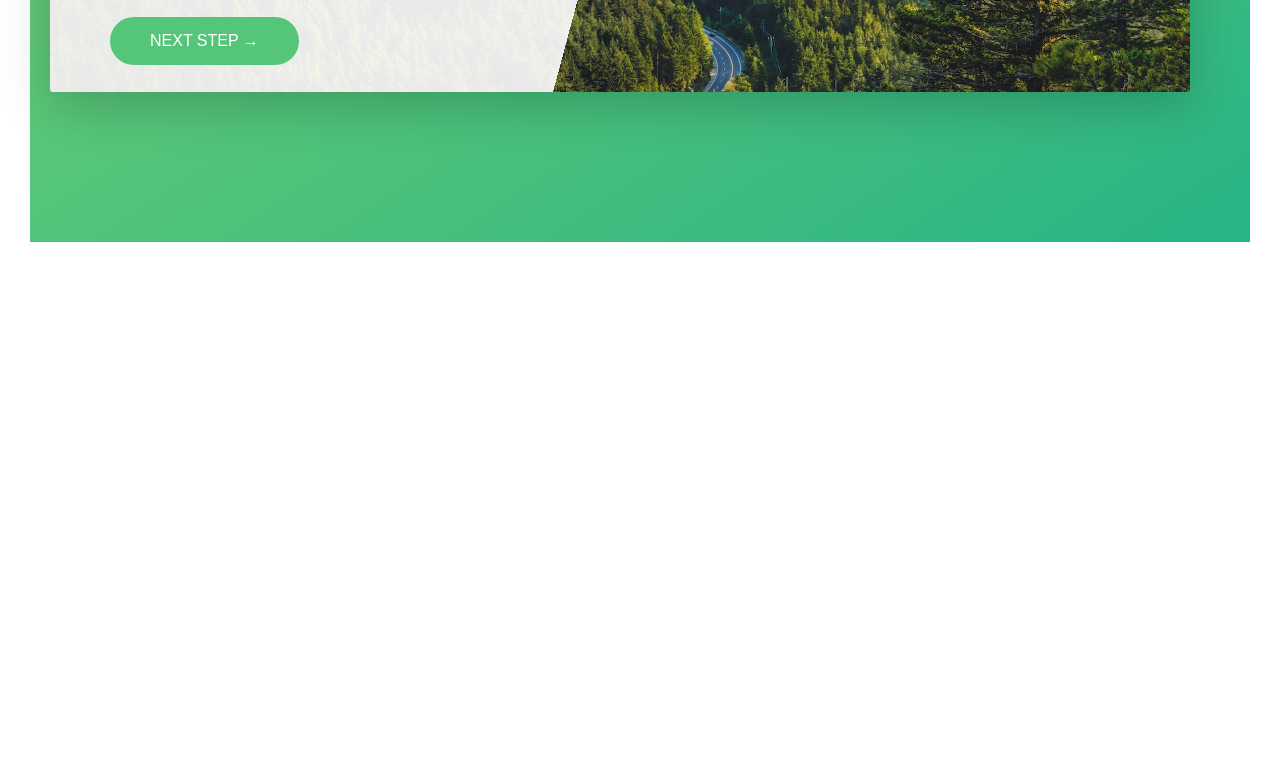
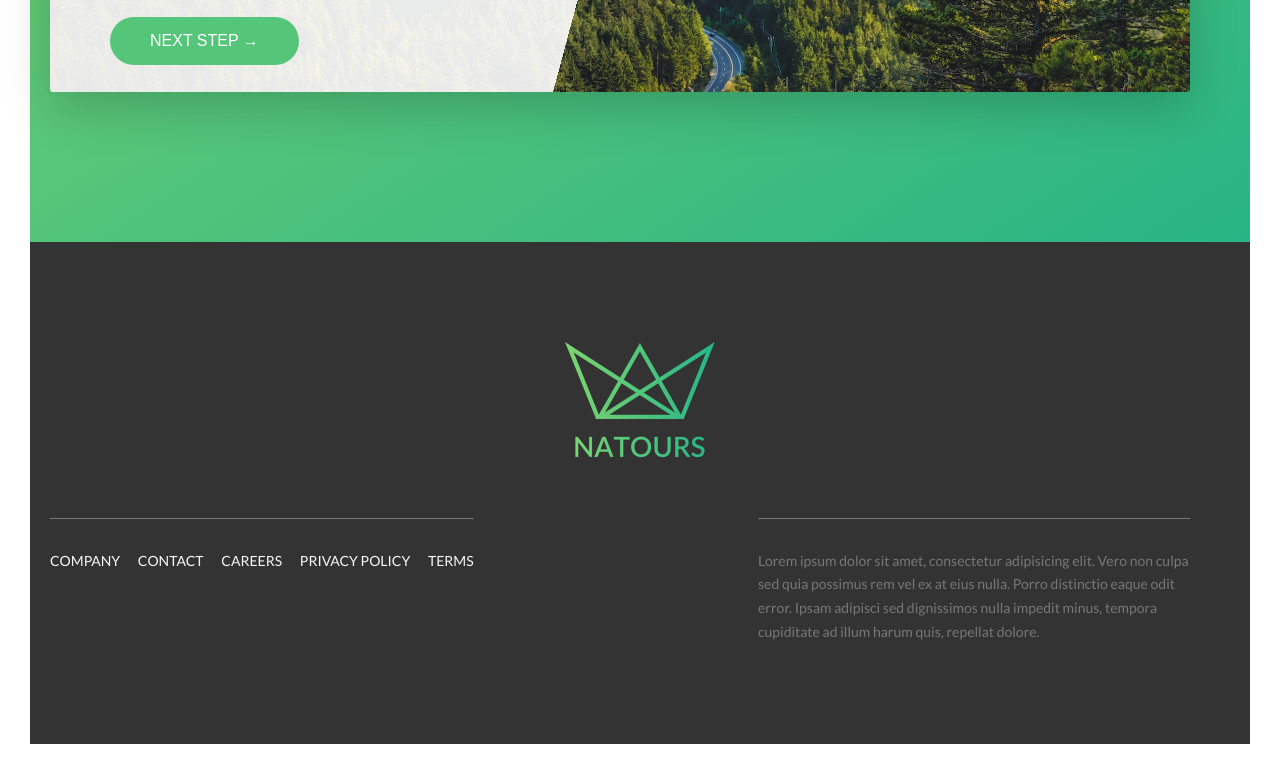
Before and after one commit to gaymemohamed/Natours, a website: page index.html in a window 1280 px wide. Shown: the part 5032-5806 px from the top of the page. Before the commit the page ends 5304 px from the top, so only its background shows below. Drawn offline with Linux system fonts and the light colour scheme.

Commit message:
Footer Section

```diff
--- a/index.html
+++ b/index.html
@@ -281,6 +281,30 @@
             </section>
         </main>
 
+        <footer class="footer">
+            <div class="footer__logo-box">
+                <img src="img/logo-green-2x.png" alt="footer logo" class="footer__logo">
+            </div>
+            <div class="row">
+                <div class="col-1-of-2">
+                    <div class="footer__navigation">
+                        <ul class="footer__list">
+                            <li class="footer__item"><a href="#" class="footer__link">Company</a></li>
+                            <li class="footer__item"><a href="#" class="footer__link">contact</a></li>
+                            <li class="footer__item"><a href="#" class="footer__link">careers</a></li>
+                            <li class="footer__item"><a href="#" class="footer__link">privacy policy</a></li>
+                            <li class="footer__item"><a href="#" class="footer__link">terms</a></li>
+                        </ul>
+                    </div>
+                </div>
+                <div class="col-1-of-2">
+                    <p class="footer__copy">
+                        Lorem ipsum dolor sit amet, consectetur adipisicing elit. Vero non culpa sed quia possimus rem vel ex at eius nulla. Porro distinctio eaque odit error. Ipsam adipisci sed dignissimos nulla impedit minus, tempora cupiditate ad illum harum quis, repellat dolore.
+                    </p>
+                </div>
+            </div>
+        </footer>
+
 
         <!-- <section class="grid-test">
 
--- a/sass/abstracts/_variables.scss
+++ b/sass/abstracts/_variables.scss
@@ -15,6 +15,7 @@ $color-gray-light-2:#eee;
 $color-gray-light-3:#999;
 
 $color-gray-dark:#777;
+$color-gray-dark-1:#333;
 
 $color-white: #fff;
 $color-black:#000;
--- /dev/null
+++ b/sass/layout/_footer.scss
@@ -0,0 +1,54 @@
+.footer{
+    background-color: $color-gray-dark-1;
+    padding: 10rem 0;
+    font-size: 1.4rem;
+    &__logo-box{
+        text-align: center;
+
+    }
+    &__logo{
+        width: 15rem;
+        height: auto;
+        margin-bottom: 5rem;
+    }
+    &__navigation{
+        border-top: 1px solid $color-gray-dark;
+        padding-top: 3rem;
+        display: inline-block;
+    }
+    &__list{
+        list-style: none;
+        display: inline-block;
+
+    }
+    &__item{
+        display: inline-block;
+        &:not(:last-child){
+            margin-right: 1.5rem;
+        }
+    }
+    &__link{
+        &:link,
+        &:visited{
+            color: $color-gray-light-1;
+            text-transform: uppercase;
+            text-decoration: none;
+            display: inline-block;
+            transition: all .2s;
+        }
+        &:hover,
+        &:active{
+            box-shadow: 0 1rem 2rem rgba($color-black, .4);
+            color: $color-primary;
+            transform: rotate(5deg) scale(1.3);
+        }
+
+    }
+
+    &__copy{
+        border-top: 1px solid $color-gray-dark;
+        padding-top: 3rem;
+        width: 80%;
+        float: right;
+    }
+}
--- a/sass/main.scss
+++ b/sass/main.scss
@@ -19,3 +19,4 @@
 // --------------------------------------
 @import "layout/header";
 @import "layout/grid";
+@import "layout/footer";
```
Also changed, not shown: css/style.css, 1 other file.
